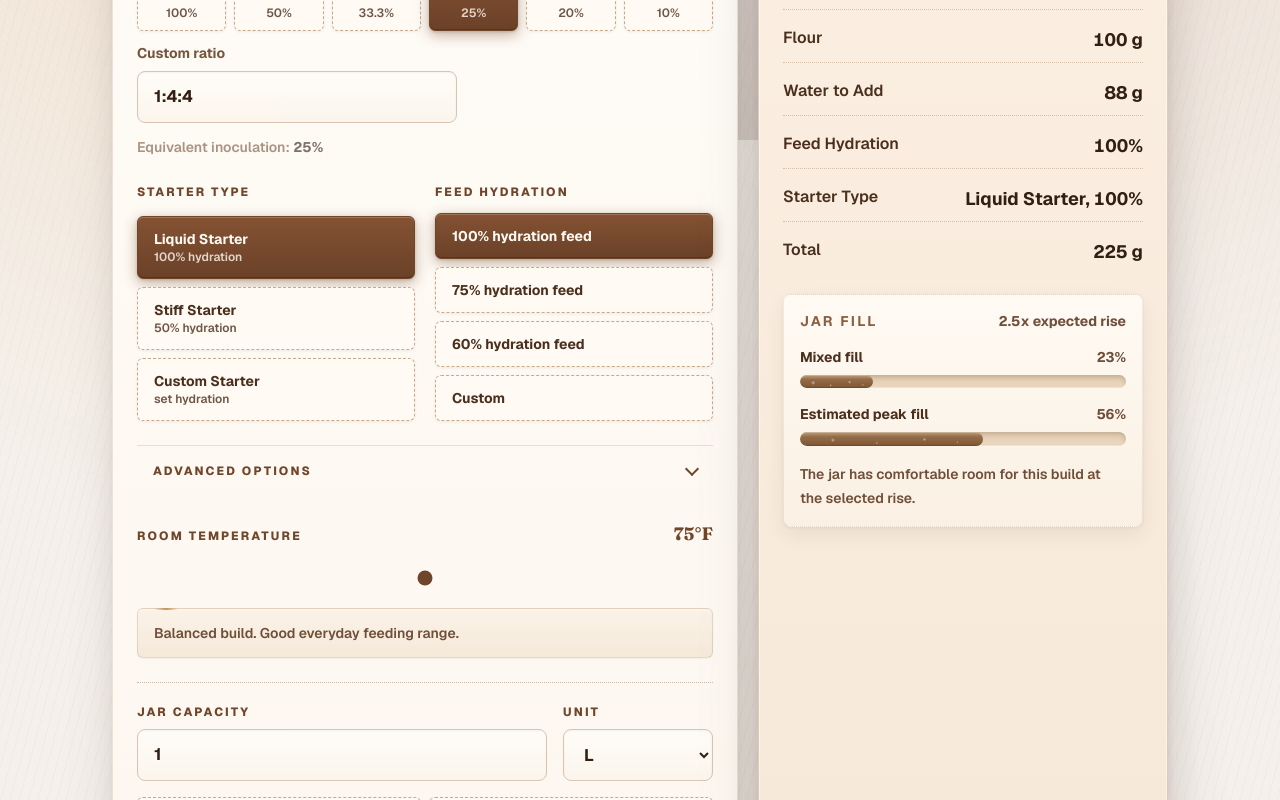
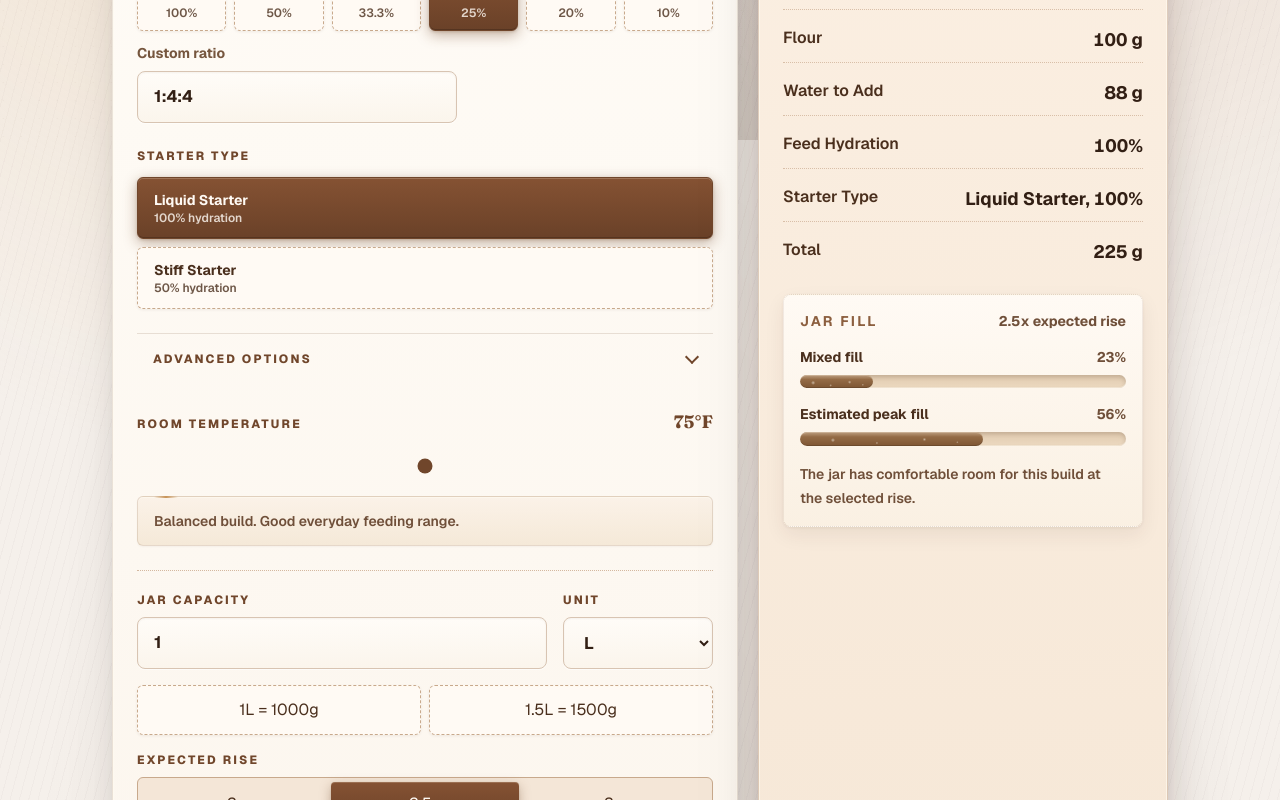
Before and after one commit to southjerseysourdough-sys/starter-ratio, a Next.js app: page / in a window 1280 px wide. Shown: the part 660-1460 px from the top of the page. Built offline with nearby package versions, Linux system fonts and the light colour scheme.

Commit message:
Claude Browser Fixes 5

```diff
--- a/src/app/page.tsx
+++ b/src/app/page.tsx
@@ -74,7 +74,7 @@ const FEED_HYDRATIONS: Array<{
   { label: "100% hydration feed", value: "100" },
   { label: "75% hydration feed", value: "75" },
   { label: "60% hydration feed", value: "60" },
-  { label: "Custom", value: "custom" },
+  { label: "Other", value: "custom" },
 ];
 
 function toNumber(value: string) {
@@ -387,6 +387,15 @@ export default function Home() {
     inoculation,
     currentFeedHydration,
   );
+  const showFeedHydration = starterType !== "liquid";
+  const visibleStarterTypes = STARTER_TYPES.filter(
+    (option) => option.value !== "custom" || starterType === "custom",
+  );
+  const visibleFeedHydrations = FEED_HYDRATIONS.filter(
+    (option) => !(starterType === "stiff" && option.value === "100"),
+  );
+  const hasCustomAdvancedValue =
+    starterType === "custom" || activeInoculationPreset === undefined;
 
   function measuredAmount(grams: number, ingredient: FormulaIngredient) {
     const converted = gramsToMeasure(
@@ -842,50 +851,40 @@ export default function Home() {
                     {customRatioError}
                   </p>
                 ) : null}
-                <p className="helper-copy text-sm font-semibold leading-6 text-[#76563e]">
-                  Equivalent inoculation:{" "}
-                  <span className="font-bold text-[#321f14]">
-                    {formatDisplay(inoculation, 1)}%
-                  </span>
-                </p>
-              </div>
-
-              <div className="grid gap-5 xl:grid-cols-2">
+              </div>
+
+              <div
+                className={`grid gap-5 ${
+                  showFeedHydration ? "xl:grid-cols-2" : ""
+                }`}
+              >
                 <div className="grid gap-3">
                   <span className="field-label">Starter Type</span>
                   <div className="grid gap-2">
-                    {STARTER_TYPES.map((option) => (
+                    {visibleStarterTypes.map((option) => (
                       <OptionButton
                         active={starterType === option.value}
-                        description={option.description}
+                        description={
+                          option.value === "custom"
+                            ? `${formatDisplay(
+                                currentStarterHydration,
+                                1,
+                              )}% hydration`
+                            : option.description
+                        }
                         key={option.value}
                         label={option.label}
                         onClick={() => updateStarterType(option.value)}
                       />
                     ))}
                   </div>
-                  {starterType === "custom" ? (
-                    <label className="grid gap-2">
-                      <span className="text-sm font-bold text-[#76563e]">
-                        Starter hydration percentage
-                      </span>
-                      <input
-                        className="input-standard"
-                        inputMode="decimal"
-                        onChange={(event) =>
-                          setCustomStarterHydration(event.target.value)
-                        }
-                        type="text"
-                        value={customStarterHydration}
-                      />
-                    </label>
-                  ) : null}
-                </div>
-
+                </div>
+
+                {showFeedHydration ? (
                   <div className="grid gap-3">
                     <span className="field-label">Feed Hydration</span>
                     <div className="grid gap-2">
-                    {FEED_HYDRATIONS.map((option) => (
+                      {visibleFeedHydrations.map((option) => (
                         <OptionButton
                           active={feedHydration === option.value}
                           key={option.value}
@@ -911,6 +910,7 @@ export default function Home() {
                       </label>
                     ) : null}
                   </div>
+                ) : null}
               </div>
 
               <details
@@ -921,9 +921,59 @@ export default function Home() {
                 open={advancedOpen}
               >
                 <summary className="advanced-summary field-label cursor-pointer list-none">
+                  <span className="inline-flex items-center gap-2">
                     Advanced Options
+                    {hasCustomAdvancedValue ? (
+                      <span
+                        aria-label="Custom values active"
+                        className="inline-block h-2 w-2 rounded-full bg-[#a33f2a]"
+                        title="Custom values active"
+                      />
+                    ) : null}
+                  </span>
                 </summary>
-                <div className="advanced-options-content mt-4 grid gap-3">
+                <div className="advanced-options-content mt-4 grid gap-5">
+                  <div className="grid gap-3">
+                    <div className="flex flex-col gap-2 sm:flex-row sm:items-end sm:justify-between">
+                      <span className="field-label">Starter Hydration</span>
+                      <p className="helper-copy max-w-xl text-sm leading-6 text-[#76563e]">
+                        Use this if your starter is kept at a hydration other
+                        than 100% or 50%. Enter the percentage and it will be
+                        reflected in your water calculation.
+                      </p>
+                    </div>
+                    <div className="grid gap-2 sm:max-w-xs">
+                      <OptionButton
+                        active={starterType === "custom"}
+                        description="set hydration"
+                        label="Custom Starter"
+                        onClick={() => updateStarterType("custom")}
+                      />
+                    </div>
+                    {starterType === "custom" ? (
+                      <label className="grid gap-2 sm:max-w-xs">
+                        <span className="text-sm font-bold text-[#76563e]">
+                          Starter hydration percentage
+                        </span>
+                        <div className="relative">
+                          <input
+                            className="input-standard pr-12"
+                            inputMode="decimal"
+                            onChange={(event) =>
+                              setCustomStarterHydration(event.target.value)
+                            }
+                            type="text"
+                            value={customStarterHydration}
+                          />
+                          <span className="pointer-events-none absolute right-4 top-1/2 -translate-y-1/2 text-base font-bold text-[#8c6b54]">
+                            %
+                          </span>
+                        </div>
+                      </label>
+                    ) : null}
+                  </div>
+
+                  <div className="grid gap-3 border-t border-dotted border-[#d4b89f] pt-5">
                     <div className="flex flex-col gap-2 sm:flex-row sm:items-end sm:justify-between">
                       <span className="field-label">
                         Use inoculation percentage instead
@@ -976,11 +1026,18 @@ export default function Home() {
                       </div>
                     </label>
                     <p className="helper-copy text-sm font-semibold leading-6 text-[#76563e]">
+                      Equivalent inoculation:{" "}
+                      <span className="font-bold text-[#321f14]">
+                        {formatDisplay(inoculation, 1)}%
+                      </span>
+                    </p>
+                    <p className="helper-copy text-sm font-semibold leading-6 text-[#76563e]">
                       Equivalent ratio at this feed hydration:{" "}
                       <span className="font-bold text-[#321f14]">
                         {equivalentRatio}
                       </span>
                     </p>
+                  </div>
                 </div>
               </details>
 
```
Lines whose indentation alone changed are shown as unchanged.
